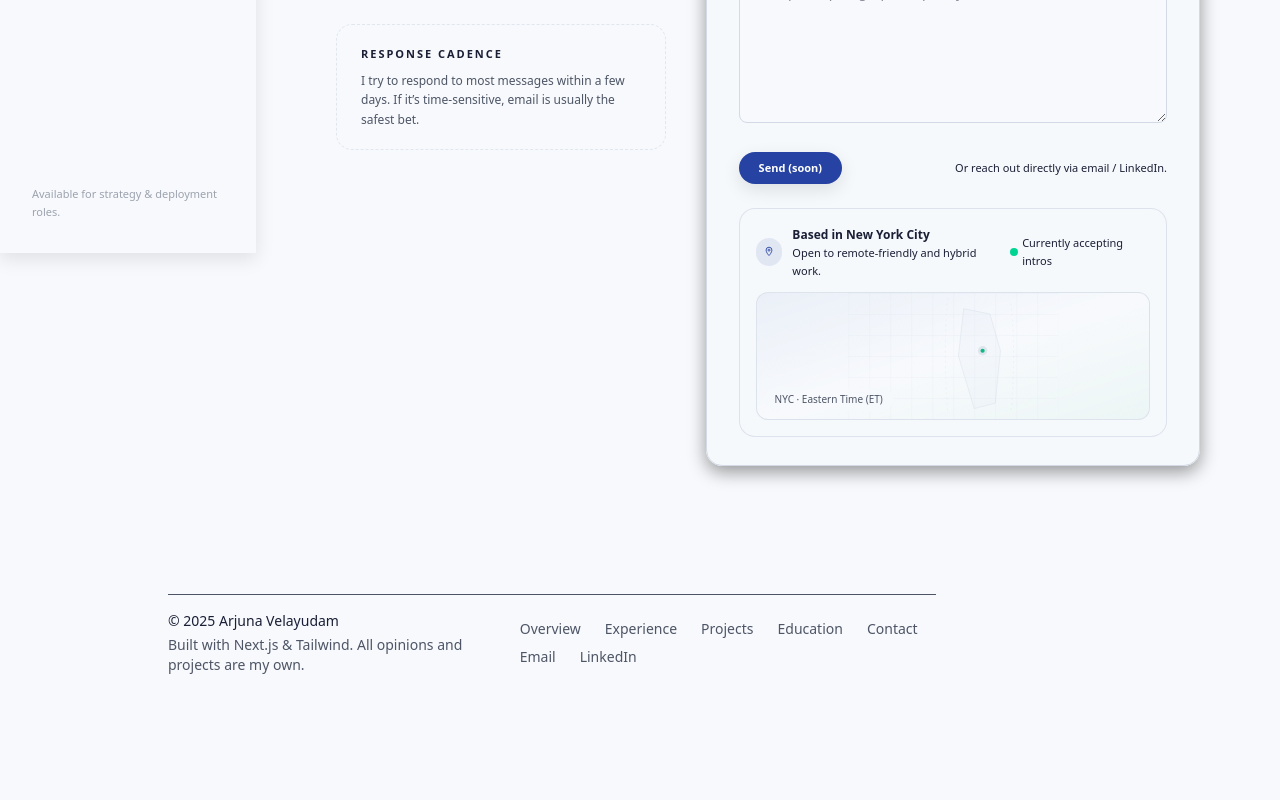
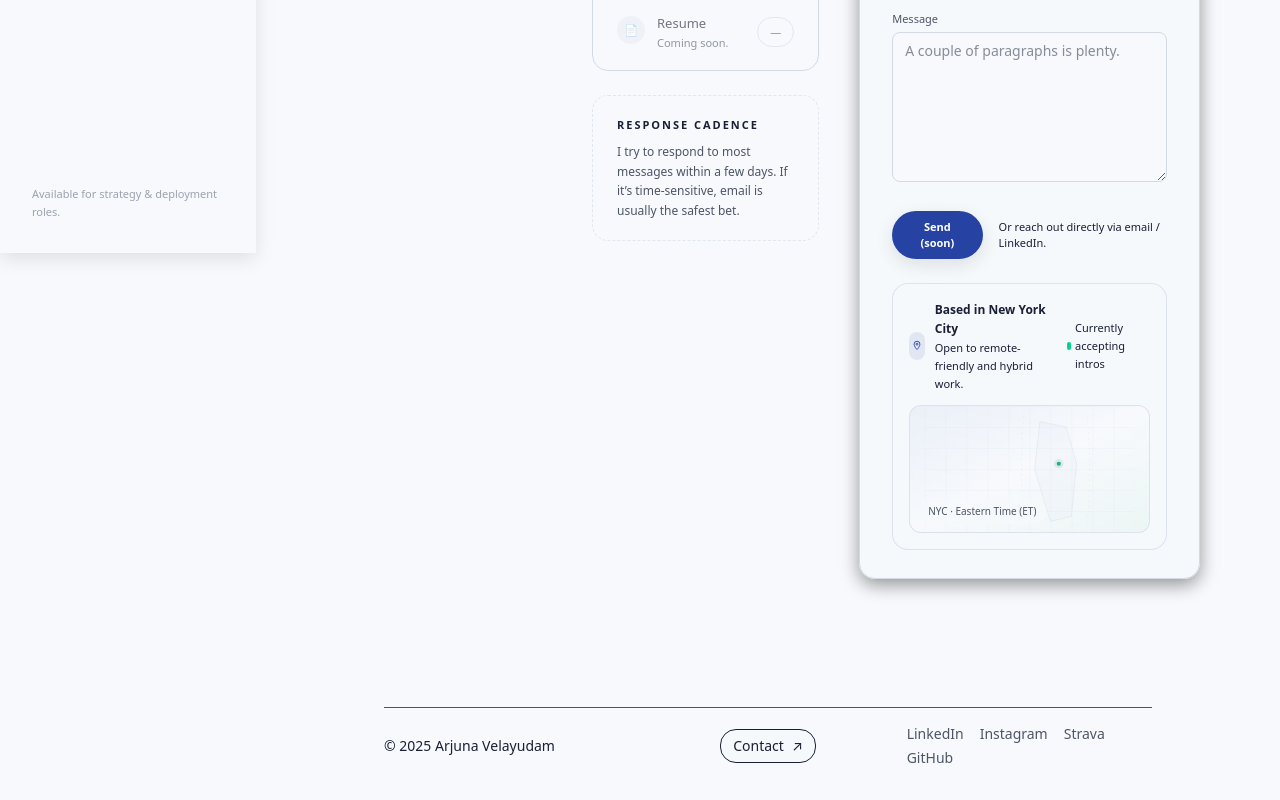
Before and after one commit to avelayud/my-portfolio, a Next.js app: page /contact in a window 1280 px wide. Shown: the part 547-1347 px from the top of the page. Before the commit the page ends 1254 px from the top, so only its background shows below. Built offline with nearby package versions, Linux system fonts and the light colour scheme.

Commit message:
Update footer, BackToTopButton. Bring Sidebar into layout page to standardize

```diff
--- a/app/about/page.tsx
+++ b/app/about/page.tsx
@@ -1,7 +1,6 @@
 "use client";
 
 import { useState } from "react";
-import Sidebar from "@/app/components/Sidebar";
 import dynamic from "next/dynamic";
 import { Globe2, Camera, Book, Dumbbell, Code2 } from "lucide-react";
 
@@ -40,7 +39,6 @@ const visitedCountryData = [
 export default function AboutPage() {
   return (
     <div className="flex">
-      <Sidebar />
       <main className="ml-64 w-full min-h-screen bg-background px-10 py-12">
         {/* Header Section */}
         <section className="max-w-5xl mx-auto mb-12">
--- a/app/components/BackToTopButton.tsx
+++ b/app/components/BackToTopButton.tsx
@@ -33,7 +33,7 @@ const BackToTopButton = () => {
       onClick={scrollToTop}
       className="
         fixed
-        bottom-24 right-6
+        bottom-24 right-4
         md:bottom-20 md:right-10
         z-40
         rounded-full border border-border/40 bg-background/90
--- a/app/components/Footer.tsx
+++ b/app/components/Footer.tsx
@@ -5,43 +5,40 @@ const Footer = () => {
 
   return (
     <footer className="mt-16 pb-8 text-xs md:text-sm text-text-secondary">
-      <div className="section-container">
-        {/* Subtle, shorter divider line */}
-        <div className="max-w-3xl border-t border-border/25 pt-4">
+      <div className="px-4">
+        {/* Outer centering wrapper */}
+        <div className="mx-auto max-w-4xl">
+          {/* Small, subtle divider */}
+          <div className="mx-auto max-w-3xl border-t border-border/20 pt-4">
             <div className="flex flex-col gap-4 md:flex-row md:items-center md:justify-between">
-            {/* Left: copyright */}
-            <div className="space-y-1">
+              {/* Left: name + copyright */}
+              <div className="flex-1">
                 <p className="text-text-primary font-medium">
                   © {year} Arjuna Velayudam
                 </p>
-              <p className="max-w-md">
-                Built with Next.js & Tailwind. All opinions and projects are my own.
-              </p>
               </div>
 
-            {/* Right: quick links */}
-            <div className="flex flex-wrap gap-x-6 gap-y-2 text-xs md:text-sm">
-              <Link href="/" className="hover:text-brand-primary transition">
-                Overview
+              {/* Middle: Contact button */}
+              <div className="flex-1 flex justify-center">
+                <Link
+                  href="/contact"
+                  className="
+                    inline-flex items-center gap-2
+                    rounded-av-md border border-border/40
+                    bg-background/80 px-3 py-1.5
+                    text-xs md:text-sm text-text-primary
+                    hover:border-brand-primary/60 hover:bg-brand-secondary/10
+                    hover:text-brand-primary transition
+                  "
+                >
+                  <span>Contact</span>
+                  <span aria-hidden>↗</span>
                 </Link>
-              <Link href="/#experience" className="hover:text-brand-primary transition">
-                Experience
-              </Link>
-              <Link href="/projects" className="hover:text-brand-primary transition">
-                Projects
-              </Link>
-              <Link href="/education" className="hover:text-brand-primary transition">
-                Education
-              </Link>
-              <Link href="/contact" className="hover:text-brand-primary transition">
-                Contact
-              </Link>
-              <a
-                href="mailto:velayudamarjuna@gmail.com"
-                className="hover:text-brand-primary transition"
-              >
-                Email
-              </a>
+              </div>
+
+              {/* Right: Social links */}
+              <div className="flex-1 flex justify-start md:justify-end">
+                <div className="flex flex-wrap gap-x-4 gap-y-1">
                   <a
                     href="https://www.linkedin.com/in/arjuna-velayudam"
                     target="_blank"
@@ -50,6 +47,32 @@ const Footer = () => {
                   >
                     LinkedIn
                   </a>
+                  <a
+                    href="#"
+                    target="_blank"
+                    rel="noopener noreferrer"
+                    className="hover:text-brand-primary transition"
+                  >
+                    Instagram
+                  </a>
+                  <a
+                    href="#"
+                    target="_blank"
+                    rel="noopener noreferrer"
+                    className="hover:text-brand-primary transition"
+                  >
+                    Strava
+                  </a>
+                  <a
+                    href="#"
+                    target="_blank"
+                    rel="noopener noreferrer"
+                    className="hover:text-brand-primary transition"
+                  >
+                    GitHub
+                  </a>
+                </div>
+              </div>
             </div>
           </div>
         </div>
--- a/app/contact/page.tsx
+++ b/app/contact/page.tsx
@@ -1,7 +1,5 @@
 // app/contact/page.tsx
 "use client";
-
-import Sidebar from "@/app/components/Sidebar";
 
 function IconMail(props: React.SVGProps<SVGSVGElement>) {
   return (
@@ -77,7 +75,6 @@ function IconLocation(props: React.SVGProps<SVGSVGElement>) {
 export default function ContactPage() {
   return (
     <div className="flex">
-      <Sidebar />
 
       <main className="ml-64 w-full min-h-screen bg-background px-10 py-16">
         <div className="section-container">
--- a/app/education/page.tsx
+++ b/app/education/page.tsx
@@ -1,7 +1,6 @@
 "use client";
 
 import { useState } from "react";
-import Sidebar from "@/app/components/Sidebar";
 
 type EduId = "mit" | "neu" | "lyon" | "eahs";
 
@@ -207,8 +206,6 @@ export default function EducationPage() {
 
   return (
     <main className="min-h-screen bg-background flex">
-      <Sidebar />
-
       <div className="flex-1 md:ml-64 ml-0 pt-14 md:pt-0">
         {/* HERO: vertical list, tall section */}
         <section id="top" className="edu-hero-section">
--- a/app/layout.tsx
+++ b/app/layout.tsx
@@ -1,7 +1,9 @@
+// app/layout.tsx
 import type { Metadata } from "next";
 import { Geist, Geist_Mono } from "next/font/google";
 import "./globals.css";
 
+import Sidebar from "./components/Sidebar";
 import Footer from "./components/Footer";
 import BackToTopButton from "./components/BackToTopButton";
 
@@ -30,8 +32,14 @@ export default function RootLayout({
       <body
         className={`${geistSans.variable} ${geistMono.variable} antialiased bg-background text-text-primary`}
       >
-        <div className="min-h-screen flex flex-col">
-          <main className="flex-1">
+        <div className="min-h-screen bg-background">
+          {/* Global sidebar (desktop + mobile top bar handled inside Sidebar) */}
+          <Sidebar />
+
+          {/* Main content area shifted right of sidebar on desktop */}
+          <div className="flex flex-col min-h-screen md:ml-64">
+            {/* Top padding so content doesn't sit under mobile top bar */}
+            <main className="flex-1 pt-16 md:pt-10">
               {children}
             </main>
 
@@ -39,8 +47,9 @@ export default function RootLayout({
             <Footer />
           </div>
 
-        {/* Floating Back to Top Button */}
+          {/* Floating Back to Top button */}
           <BackToTopButton />
+        </div>
       </body>
     </html>
   );
--- a/app/page.tsx
+++ b/app/page.tsx
@@ -1,10 +1,6 @@
-import Sidebar from "@/app/components/Sidebar";
-
 export default function Home() {
   return (
     <main className="min-h-screen bg-background flex">
-
-      <Sidebar />
 
       {/* MAIN CONTENT */}
       <div className="flex-1 md:ml-64 ml-0 pt-14 md:pt-0">
```
Lines whose indentation alone changed are shown as unchanged.
